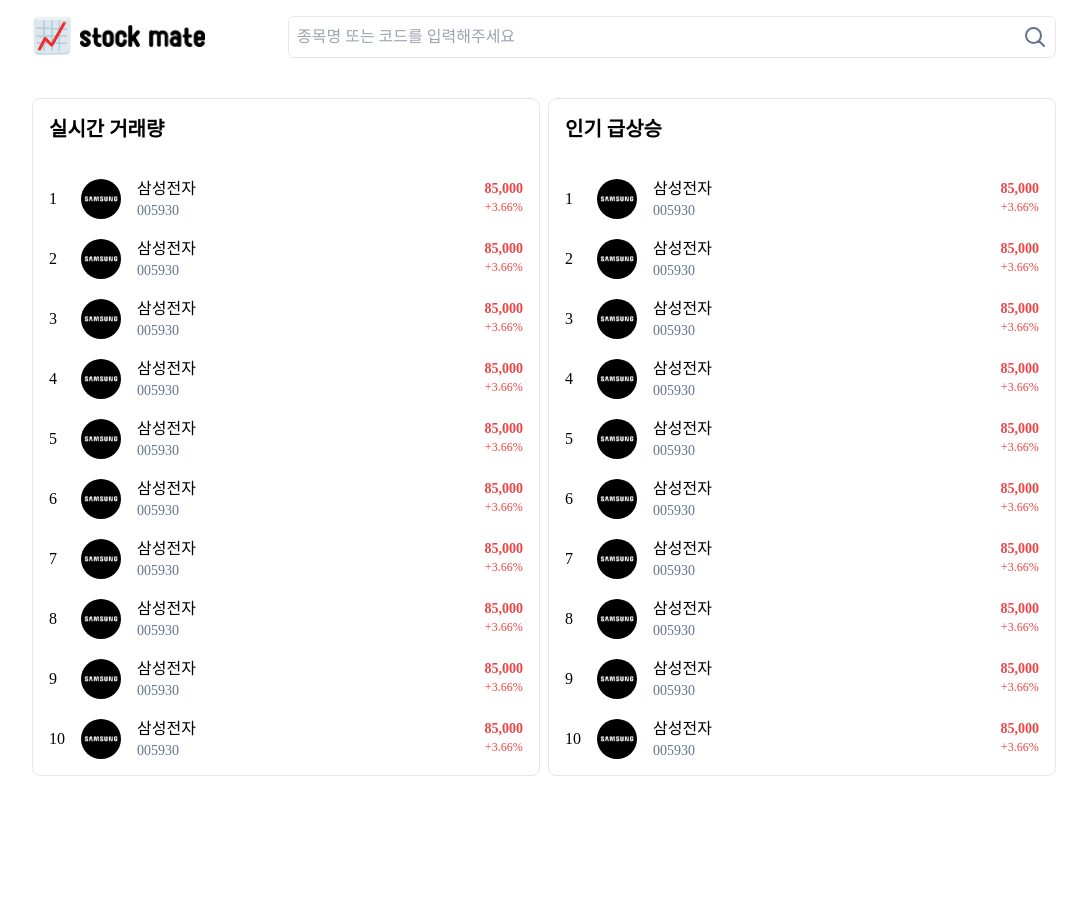
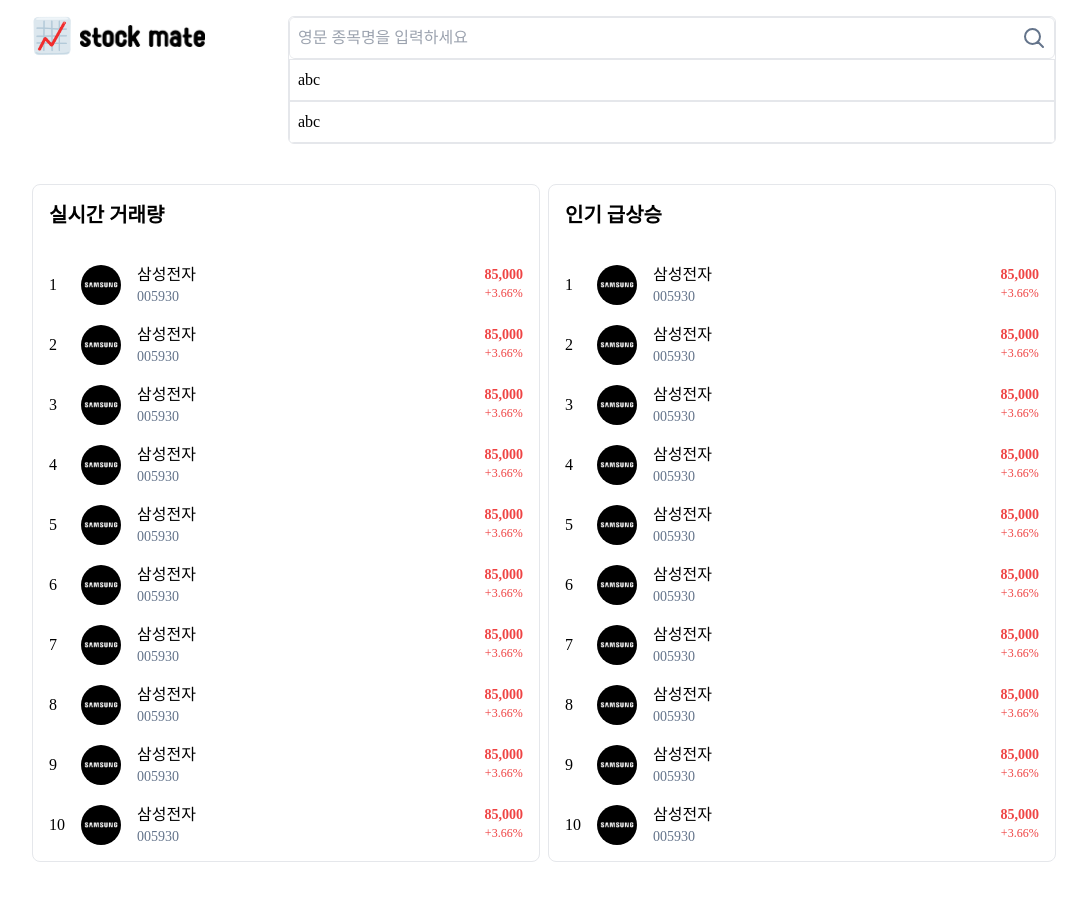
Before and after one commit to stock-mate/StockMate-Fe, a Next.js app: page / in a window 1280 px wide. Shown: the top 900 px of the page, without its empty margins (96-1183 px from the left). Built offline with nearby package versions, Linux system fonts and the light colour scheme; a web font is replaced by a local one.

Commit message:
:gift: feat: 검색 제안 키워드 ui 구현

```diff
--- a/app/lib/stocks.ts
+++ b/app/lib/stocks.ts
@@ -1,6 +1,6 @@
 const fetchData = async (url: string) => {
   try {
-    // console.log(url);
+    console.log(url);
     const response = await fetch(url);
     if (response.ok) {
       const data = await response.json();
@@ -12,8 +12,18 @@
 };
 
 export const getStock = async (ticker: string) => {
+  console.log("call get stock");
   const url = `${process.env.API_URL}/stocks/${ticker}`;
   const data = await fetchData(url);
-  console.log(data);
+  // console.log(data);
   return data;
 };
+
+export const getSuggestions = async (keyword: string) => {
+  console.log(process.env.API_URL);
+  console.log("call get suggestions");
+  const url = `${process.env.API_URL}/find_ticker/?comname=${keyword}`;
+  const data = await fetchData(url);
+  // console.log(data);
+  return data;
+};
--- a/app/ui/header.tsx
+++ b/app/ui/header.tsx
@@ -1,22 +1,57 @@
+"use client";
+
+import { useState, useEffect } from "react";
 import Logo from "@/app/ui/logo";
 import { MagnifyingGlassIcon } from "@heroicons/react/24/outline";
+import { useDebouncedCallback } from "use-debounce";
+import { getSuggestions } from "@/app/lib/stocks";
+// 여기서 검색하면 믿에 뜨게금..
+// 검색어가 입력되면 디바운스 시작되야하고 데이터 fetch 해야함
 
 const Header = () => {
+  const [keyword, setKeyword] = useState("");
+  const [suggestion, setSuggestion] = useState<string[]>([]);
+
+  const handleKeyword = useDebouncedCallback((newKeyword) => {
+    console.log(newKeyword);
+    setKeyword(newKeyword);
+  }, 1000);
+
+  useEffect(() => {
+    // setSuggestion(["abc"]);
+    if (!keyword) return;
+
+    const fetchSuggestions = async (keyword: string) => {
+      const data = await getSuggestions(keyword);
+      console.log(data);
+    };
+
+    fetchSuggestions(keyword);
+  }, [keyword]);
+
   return (
     <header className="max-w-5xl w-full flex flex-row justify-between mt-4">
       <div className="basis-1/4">
         <Logo />
       </div>
+      <div className="flex flex-col	basis-3/4 border rounded-md overflow-hidden">
         <form className="flex flex-row basis-3/4 border rounded-md overflow-hidden">
           <input
             type="search"
-          placeholder="종목명 또는 코드를 입력해주세요"
+            placeholder="영문 종목명을 입력하세요"
             className="w-full p-2 outline-none"
+            onChange={(e) => handleKeyword(e.target.value)}
           />
           <button type="submit">
             <MagnifyingGlassIcon className="text-slate-500 w-6 h-6 stroke-2 mr-2" />
           </button>
         </form>
+
+        <ul>
+          <li className="p-2 border">abc</li>
+          <li className="p-2 border">abc</li>
+        </ul>
+      </div>
     </header>
   );
 };
--- a/package.json
+++ b/package.json
@@ -12,7 +12,8 @@
     "@heroicons/react": "^2.1.3",
     "next": "14.1.4",
     "react": "^18",
-    "react-dom": "^18"
+    "react-dom": "^18",
+    "use-debounce": "^10.0.0"
   },
   "devDependencies": {
     "@types/node": "^20",
```
Also changed, not shown: 1 other file (tests, documents, lock files or other folders). Lines whose indentation alone changed are shown as unchanged.
